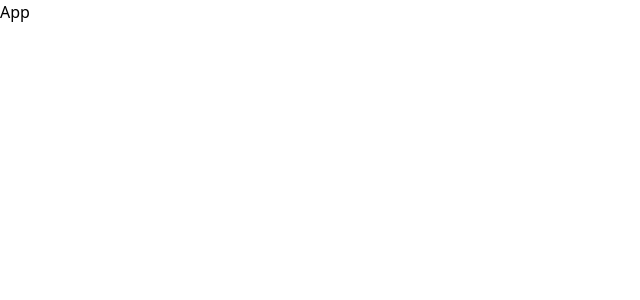
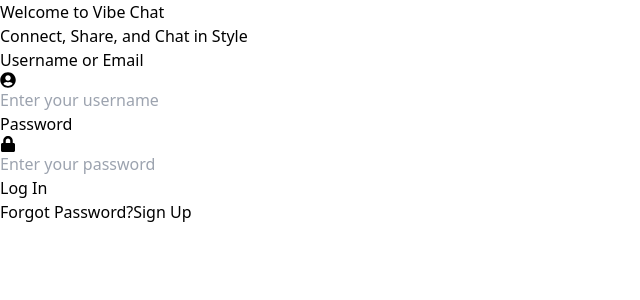
Before and after one commit to AtharvRaoRege/Vibe-Chat, a React (Vite) app in the folder frontend/: page / in a window 1280 px wide. Shown: the top 300 px of the page, without its empty margins (0-640 px from the left). Built offline with nearby package versions, Linux system fonts and the light colour scheme.

Commit message:
login done

```diff
--- a/frontend/package.json
+++ b/frontend/package.json
@@ -11,7 +11,9 @@
   },
   "dependencies": {
     "react": "^18.3.1",
-    "react-dom": "^18.3.1"
+    "react-dom": "^18.3.1",
+    "react-icons": "^5.4.0",
+    "react-router-dom": "^7.0.2"
   },
   "devDependencies": {
     "@eslint/js": "^9.15.0",
--- a/frontend/src/App.jsx
+++ b/frontend/src/App.jsx
@@ -1,8 +1,12 @@
 import React from 'react'
+import { Route, Routes } from 'react-router-dom'
+import LoginPage from './Components/Login'
 
 const App = () => {
   return (
-    <div>App</div>
+    <div>
+      <LoginPage/>
+    </div>
   )
 }
 
--- a/frontend/src/main.jsx
+++ b/frontend/src/main.jsx
@@ -1,4 +1,3 @@
-import { StrictMode } from 'react'
 import { createRoot } from 'react-dom/client'
 import './index.css'
 import App from './App.jsx'
```
Also changed, not shown: 1 other file (tests, documents, lock files or other folders).
